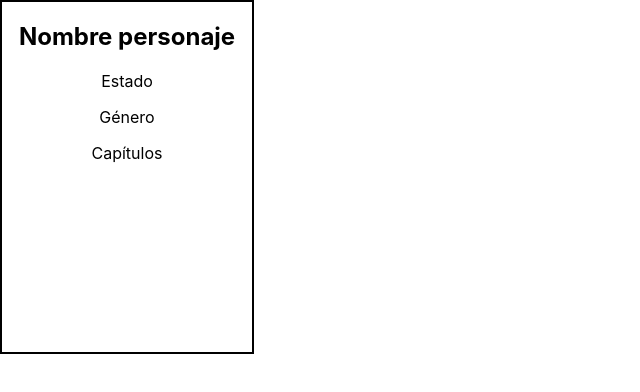
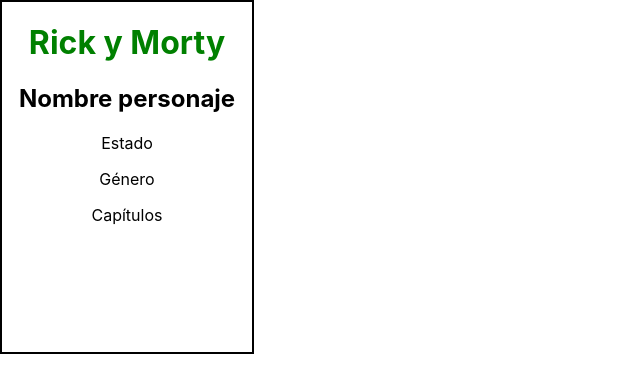
Before and after one commit to lorenacostace/cursoReact, a React (Create React App) app: page / in a window 1280 px wide. Shown: the top 392 px of the page, without its empty margins (0-640 px from the left). Built offline with nearby package versions, Linux system fonts and the light colour scheme.

Commit message:
Ciclo de vida Componentes (2). 25

```diff
--- a/src/App.js
+++ b/src/App.js
@@ -1,11 +1,52 @@
 import React, { Component } from 'react';
-import logo from './logo.svg';
 import './App.css';
 
-class CharacterCard extends Component{
+export default class CharacterCard extends Component{
+
+  constructor(props){
+    super(props);
+    console.log('constructor');
+
+    // Creamos un estado
+    this.state = {app: true}
+  }
+
+  // Se ejecuta cuando se ha terminado de montar
+  componentDidMount(){
+    this.setState({app: false}); // Cuando acabe de montarse, cambiamos el estado a false
+    console.log('did mount');
+  }
+
+  componentDidUpdate(prevProps, prevState, snapshot){
+    console.log('did update');
+  }
+
+  componentWillUnmount(){
+    console.log('will unmount');
+  }
+
+  // Comprueba si el estado ha sido modificado.
+  // Si es true se ejecuta el render, y si es false no se ejecuta el render. Si no ejecuta el render, entonces no se
+  //comprueba el estado, y se ejecuta App
+  shouldComponentUpdate(nextProps, nextState){
+    console.log('should??');
+    return false;
+  }
+
+  // Se necesita crear un estado inicial (ahora no tiene sentido), y debe devolver algo
+  static getDerivedStateFromProps(props, state){
+    console.log('getDerivedStateFromProps');
+    return null;
+  }
+
+  getSnapshotBeforeUpdate(prevProps, prevState){
+    console.log('getSnapshotBeforeUpdate');
+  }
+
   render() {
     return (
         <div className="card">
+          { this.state.app ? <App/> : <span></span> }
           <h2>Nombre personaje</h2>
           <p>Estado</p>
           <p>Género</p>
@@ -16,7 +57,16 @@
   }
 }
 
-class App extends Component {
+export class App extends Component {
+  componentDidMount(){
+    this.setState({app: false}); // Cuando acabe de montarse, cambiamos el estado a false
+    console.log('App: did mount');
+  }
+
+  componentWillUnmount(){
+    console.log('App: will unmount');
+  }
+
   render() {
     return (
       <div className="rym">
@@ -26,5 +76,3 @@
     );
   }
 }
-
-export default CharacterCard;
```
